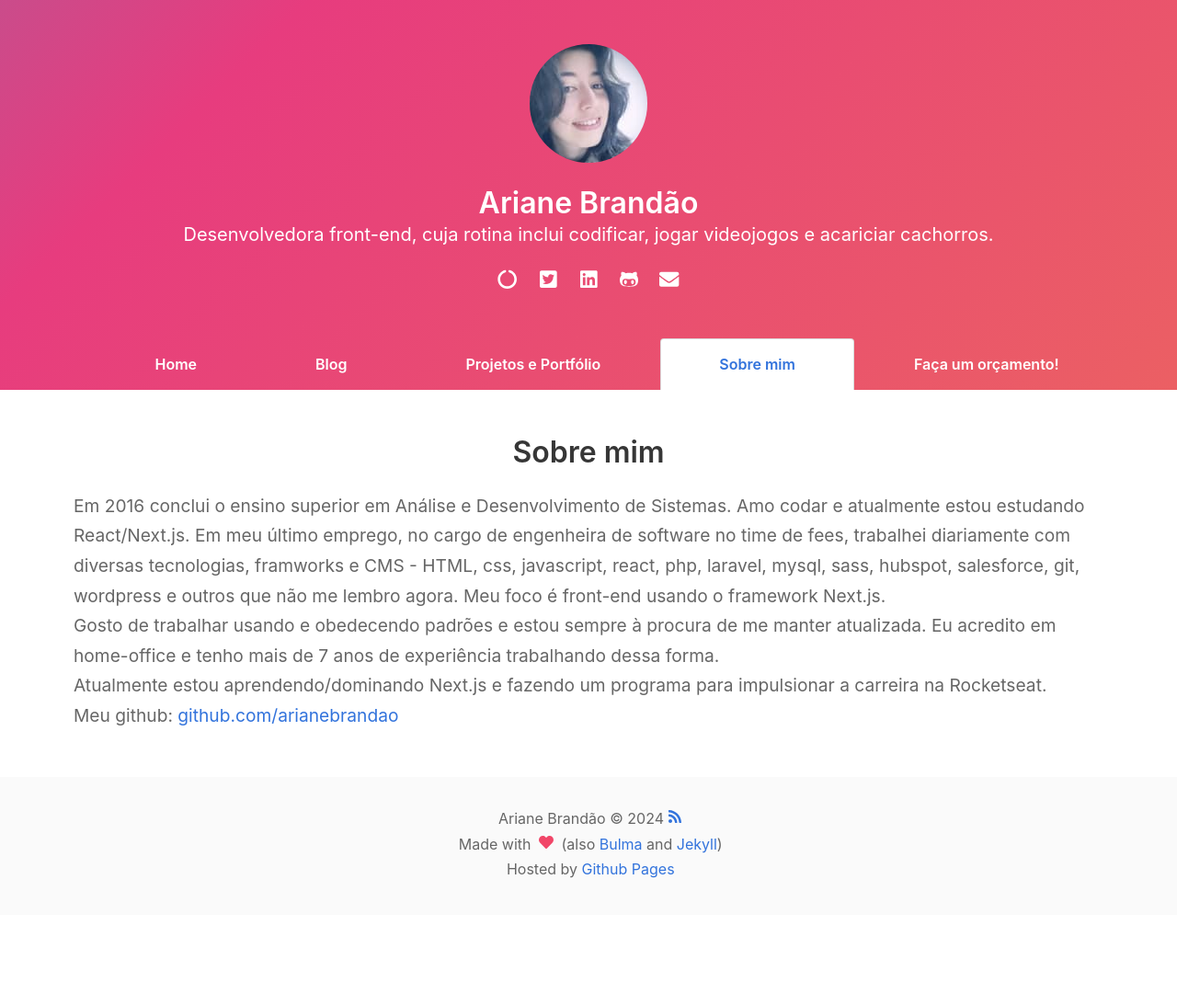
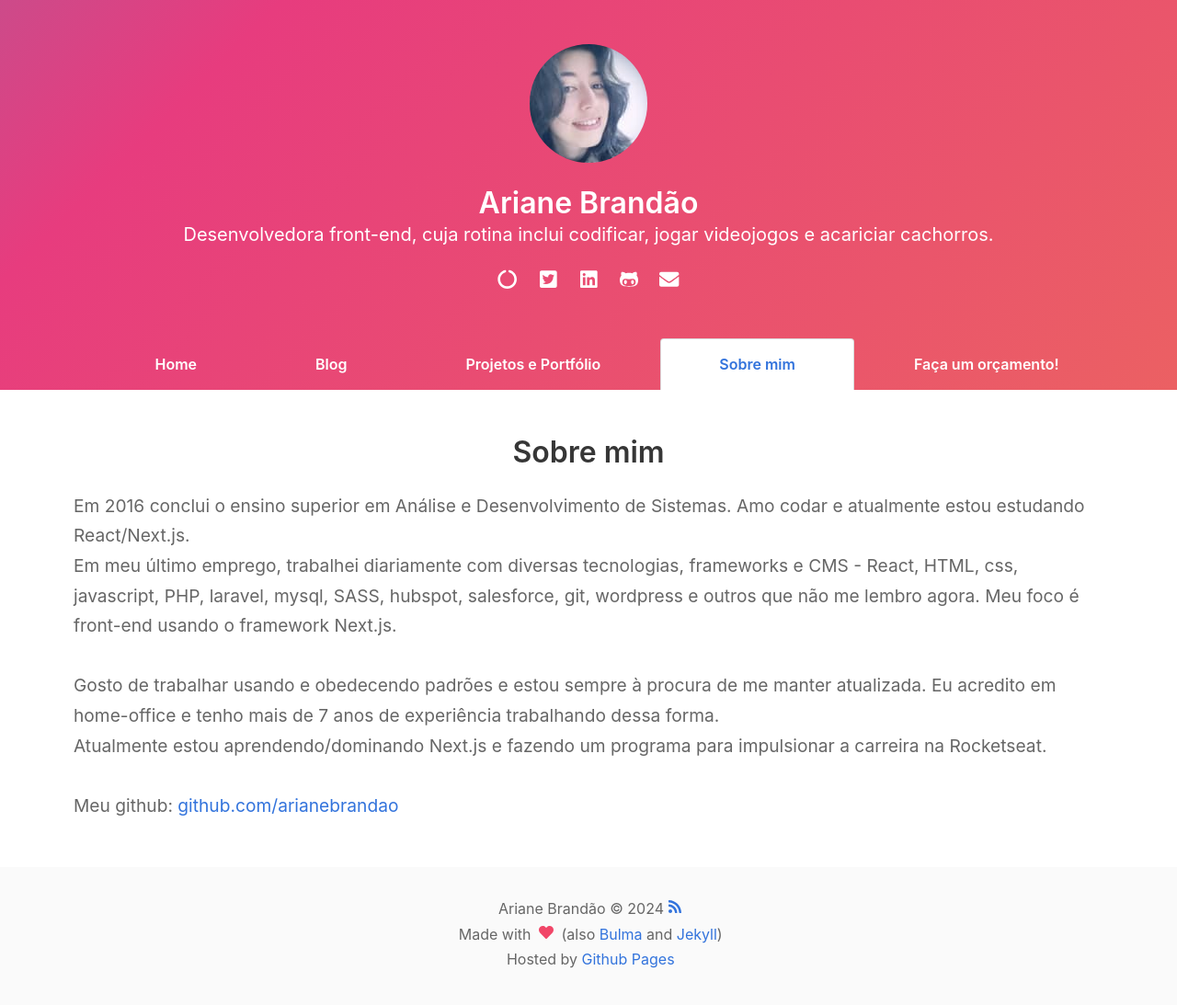
Before and after one commit to arianebrandao/arianebrandao.github.io, a Jekyll site: the page built from about.md, in a window 1280 px wide. Shown: the whole page at 92% size. Built offline with Jekyll 4.4.1, drawn with Linux system fonts in a browser that asks for light colours; nearby versions of some CDN libraries; comment, search, counter and statistics services are not loaded; before the commit the page ends 995 px from its top, so only the background shows below that.

Commit message:
feat: atualiza página sobre mim

```diff
--- a/about.md
+++ b/about.md
@@ -8,12 +8,14 @@
         <div class="about">
             <h3 class="title is-3 has-text-centered">Sobre mim</h3>
             <p class="about-text">
-                Em 2016 conclui o ensino superior em Análise e Desenvolvimento de Sistemas. Amo codar e atualmente estou estudando React/Next.js. Em meu último emprego, no cargo de engenheira de software no time de fees, trabalhei diariamente com diversas tecnologias, framworks e CMS - HTML, css, javascript, react, php, laravel, mysql, sass, hubspot, salesforce, git, wordpress e outros que não me lembro agora. Meu foco é front-end usando o framework Next.js.
+                Em 2016 conclui o ensino superior em Análise e Desenvolvimento de Sistemas. Amo codar e atualmente estou estudando React/Next.js.
                 <br/>
+                Em meu último emprego, trabalhei diariamente com diversas tecnologias, frameworks e CMS - React, HTML, css, javascript, PHP, laravel, mysql, SASS, hubspot, salesforce, git, wordpress e outros que não me lembro agora. Meu foco é front-end usando o framework Next.js.
+                <br/><br/>
                 Gosto de trabalhar usando e obedecendo padrões e estou sempre à procura de me manter atualizada. Eu acredito em home-office e tenho mais de 7 anos de experiência trabalhando dessa forma.
                 <br/>
                 Atualmente estou aprendendo/dominando Next.js e fazendo um programa para impulsionar a carreira na Rocketseat.
-                <br/>
+                <br/><br/>
                 Meu github: <a href="https://github.com/arianebrandao" onclick="window.open(this.href); return false;">github.com/arianebrandao</a>
             </p>
         </div>
```
